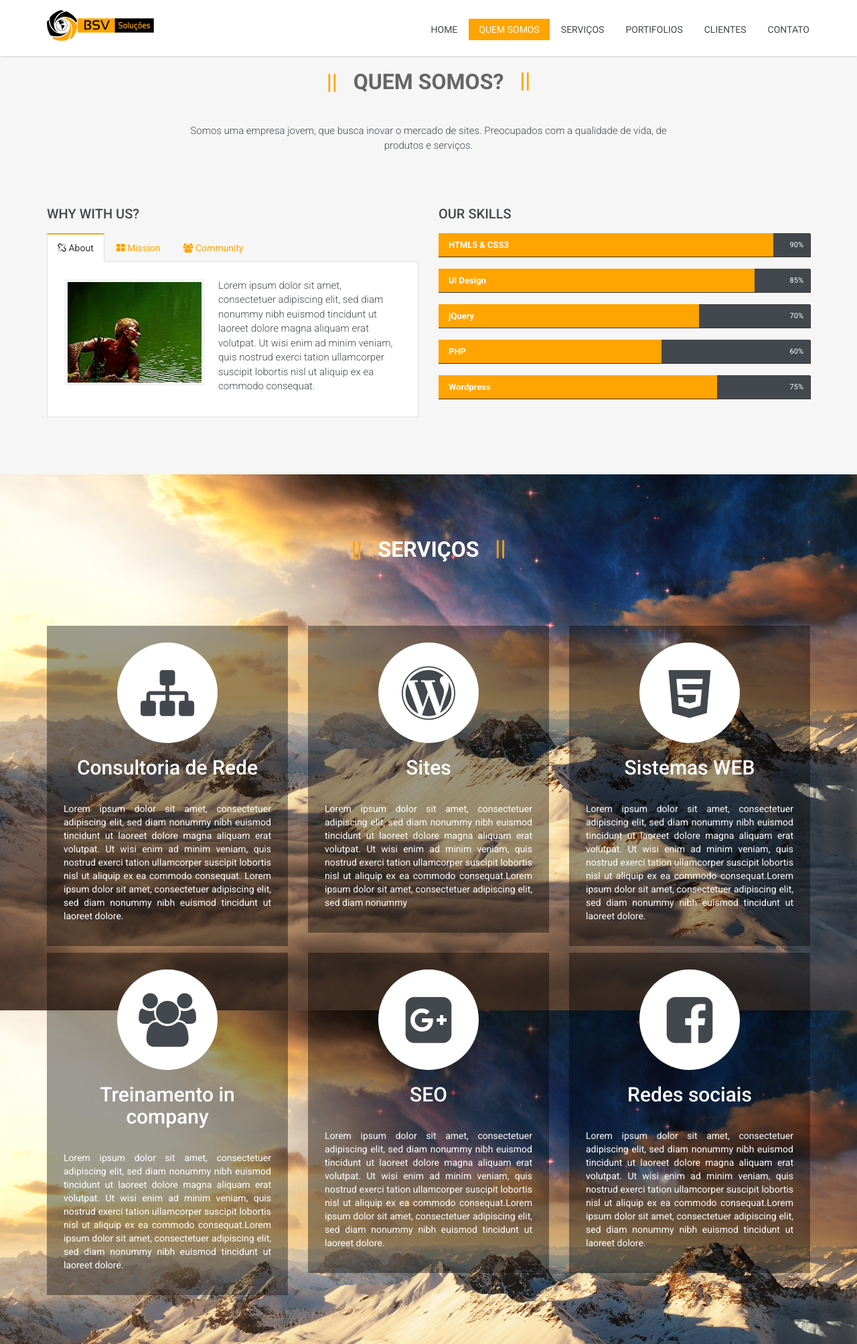
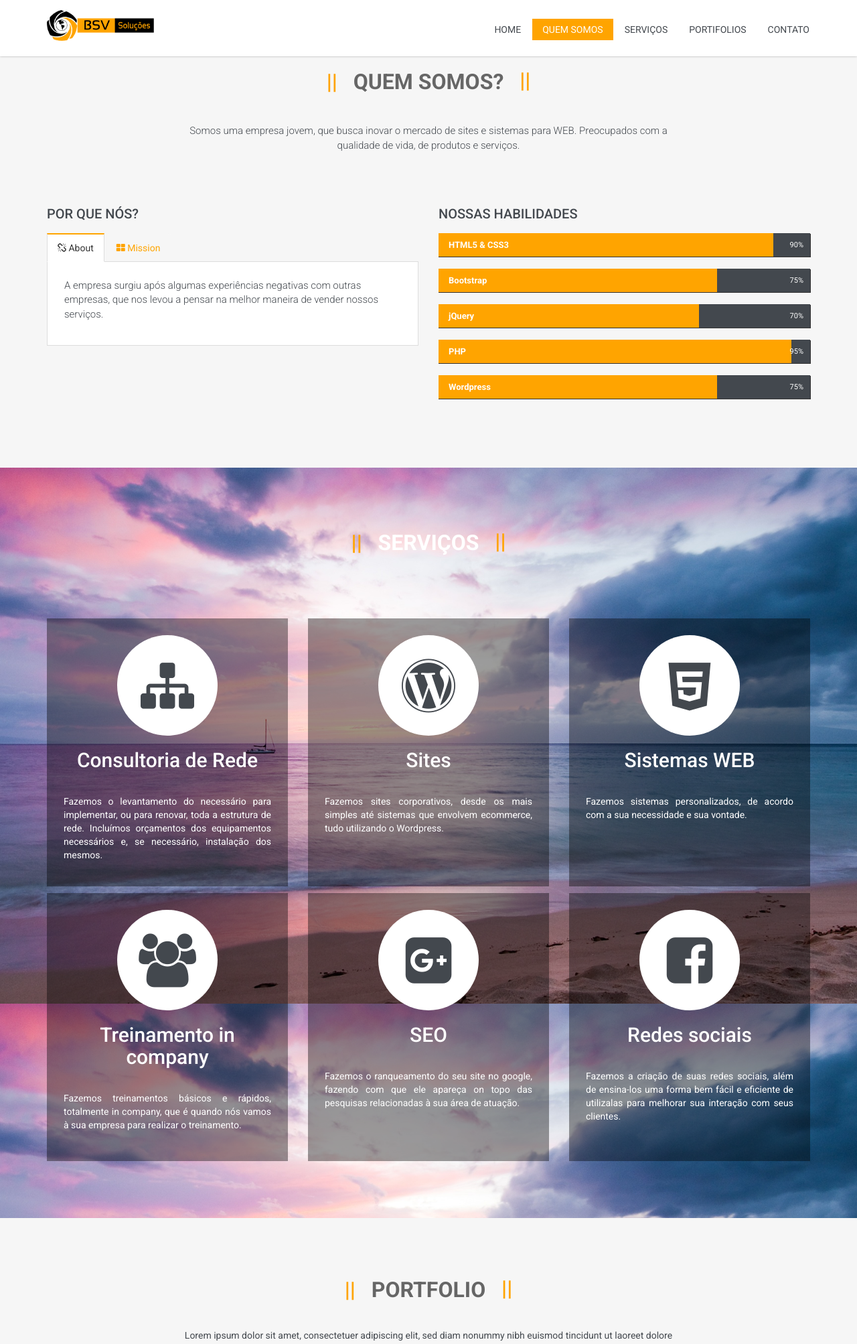
Before and after one commit to victordf/bsvsolucoes, a PHP site: template app/view/pages/home.twig in a window 1280 px wide. Shown: the top 2006 px of the page at 67% size. Run offline with PHP 8.4, Linux system fonts and the light colour scheme; the template is opened without the code that fills it, so the values that code supplies are empty; some libraries are stand-ins or nearby versions.

Commit message:
Atualização dos textos do site. Inclusão da nova imagem de fundo da seção de serviços. Alteração do estilo da seção de serviços, para alterar o background de acordo com o tamanho da tela, caso seja menor que 768px a tela apresentará uma cor fixa, para telas maiores será apresentada uma imagem de fundo.

```diff
--- a/app/class/Email.class.php
+++ b/app/class/Email.class.php
@@ -93,8 +93,9 @@ class Email {
     public function send($assunto, $corpo){
         $this->mailer->Subject = $assunto;
         $this->mailer->Body = $corpo;
-
         if(!$this->mailer->send()){
+            var_dump($this->mailer->ErrorInfo);
+            die();
             $this->error = $this->mailer->ErrorInfo;
             return false;
         } else {
--- a/app/view/layout/main.twig
+++ b/app/view/layout/main.twig
@@ -46,7 +46,7 @@
     <footer id="footer">
         <div class="container">
             <div class="text-center">
-                <p>Copyright &copy; 2016 - Feito pelo V do BSV</p>
+                <p>Copyright &copy; 2016 - Feito pela BSV Soluções</p>
             </div>
         </div>
     </footer> <!--/#footer-->
--- a/app/view/pages/home.twig
+++ b/app/view/pages/home.twig
@@ -29,7 +29,7 @@
                         <li class="scroll"><a href="#about-us">Quem somos</a></li>
                         <li class="scroll"><a href="#services">Serviços</a></li>
                         <li class="scroll"><a href="#portfolio">Portifolios</a></li>
-                        <li class="scroll"><a href="#clients">Clientes</a></li>
+                        {#<li class="scroll"><a href="#clients">Clientes</a></li>#}
                         <li class="scroll"><a href="#contact">Contato</a></li>
                     </ul>
                 </div>
@@ -73,48 +73,52 @@
                 <div class="col-sm-8 col-sm-offset-2">
                     <h2 class="title-one">Quem somos?</h2>
                     <p>
-                        Somos uma empresa jovem, que busca inovar o mercado de sites. Preocupados com a qualidade de vida, de produtos e serviços.
+                        Somos uma empresa jovem, que busca inovar o mercado de sites e sistemas para WEB. Preocupados com a qualidade de vida, de produtos e serviços.
                     </p>
                 </div>
             </div>
             <div class="about-us">
                 <div class="row">
                     <div class="col-sm-6">
-                        <h3>Why with us?</h3>
+                        <h3>Por que nós?</h3>
                         <ul class="nav nav-tabs">
                             <li class="active"><a href="#about" data-toggle="tab"><i class="fa fa-chain-broken"></i> About</a></li>
                             <li><a href="#mission" data-toggle="tab"><i class="fa fa-th-large"></i> Mission</a></li>
-                            <li><a href="#community" data-toggle="tab"><i class="fa fa-users"></i> Community</a></li>
+                            {#<li><a href="#community" data-toggle="tab"><i class="fa fa-users"></i> Community</a></li>#}
                         </ul>
                         <div class="tab-content">
                             <div class="tab-pane fade in active" id="about">
                                 <div class="media">
-                                    <img class="pull-left media-object" src="{{ RAIZ }}web/images/about-us/about.jpg" alt="about us">
+                                    {#<img class="pull-left media-object" src="{{ RAIZ }}web/images/about-us/about.jpg" alt="about us">#}
                                     <div class="media-body">
-                                        <p>Lorem ipsum dolor sit amet, consectetuer adipiscing elit, sed diam nonummy nibh euismod tincidunt ut laoreet dolore magna aliquam erat volutpat. Ut wisi enim ad minim veniam, quis nostrud exerci tation ullamcorper suscipit lobortis nisl ut aliquip ex ea commodo consequat.</p>
+                                        <p>
+                                            A empresa surgiu após algumas experiências negativas com outras empresas, que nos levou a pensar na melhor maneira de vender nossos serviços.
+                                        </p>
                                     </div>
                                 </div>
                             </div>
                             <div class="tab-pane fade" id="mission">
                                 <div class="media">
-                                    <img class="pull-left media-object" src="{{ RAIZ }}web/images/about-us/mission.jpg" alt="Mission">
+                                    {#<img class="pull-left media-object" src="{{ RAIZ }}web/images/about-us/mission.jpg" alt="Mission">#}
                                     <div class="media-body">
-                                        <p>Lorem ipsum dolor sit amet, consectetuer adipiscing elit, sed diam nonummy nibh euismod tincidunt ut laoreet dolore magna aliquam erat volutpat. Ut wisi enim ad minim veniam, quis nostrud exerci </p>
+                                        <p>
+                                            Nossa missão, é entregar o melhor produto possível e da melhor maneira possível. Priorizando a satisfação do cliente e dos que trabalham conosco.
+                                        </p>
                                     </div>
                                 </div>
                             </div>
-                            <div class="tab-pane fade" id="community">
-                                <div class="media">
-                                    <img class="pull-left media-object" src="{{ RAIZ }}web/images/about-us/community.jpg" alt="Community">
-                                    <div class="media-body">
-                                        <p>Lorem ipsum dolor sit amet, consectetuer adipiscing elit, sed diam nonummy nibh euismod tincidunt ut laoreet dolore magna aliquam erat volutpat. </p>
-                                    </div>
-                                </div>
-                            </div>
+                            {#<div class="tab-pane fade" id="community">#}
+                                {#<div class="media">#}
+                                    {#<img class="pull-left media-object" src="{{ RAIZ }}web/images/about-us/community.jpg" alt="Community">#}
+                                    {#<div class="media-body">#}
+                                        {#<p>Lorem ipsum dolor sit amet, consectetuer adipiscing elit, sed diam nonummy nibh euismod tincidunt ut laoreet dolore magna aliquam erat volutpat. </p>#}
+                                    {#</div>#}
+                                {#</div>#}
+                            {#</div>#}
                         </div>
                     </div>
                     <div class="col-sm-6">
-                        <h3>Our Skills</h3>
+                        <h3>Nossas Habilidades</h3>
                         <div class="skill-bar">
                             <div class="skillbar clearfix " data-percent="90%">
                                 <div class="skillbar-title">
@@ -123,20 +127,20 @@
                                 <div class="skillbar-bar"></div>
                                 <div class="skill-bar-percent">90%</div>
                             </div> <!-- End Skill Bar -->
-                            <div class="skillbar clearfix" data-percent="85%">
-                                <div class="skillbar-title"><span>UI Design</span></div>
+                            <div class="skillbar clearfix " data-percent="75%">
+                                <div class="skillbar-title"><span>Bootstrap</span></div>
                                 <div class="skillbar-bar"></div>
-                                <div class="skill-bar-percent">85%</div>
+                                <div class="skill-bar-percent">75%</div>
                             </div> <!-- End Skill Bar -->
                             <div class="skillbar clearfix " data-percent="70%">
                                 <div class="skillbar-title"><span>jQuery</span></div>
                                 <div class="skillbar-bar"></div>
                                 <div class="skill-bar-percent">70%</div>
                             </div> <!-- End Skill Bar -->
-                            <div class="skillbar clearfix " data-percent="60%">
+                            <div class="skillbar clearfix " data-percent="95%">
                                 <div class="skillbar-title"><span>PHP</span></div>
                                 <div class="skillbar-bar"></div>
-                                <div class="skill-bar-percent">60%</div>
+                                <div class="skill-bar-percent">95%</div>
                             </div> <!-- End Skill Bar -->
                             <div class="skillbar clearfix " data-percent="75%">
                                 <div class="skillbar-title"><span>Wordpress</span></div>
@@ -165,42 +169,54 @@
                                 <div class="single-service">
                                     <i class="fa fa-sitemap"></i>
                                     <h2>Consultoria de Rede</h2>
-                                    <p>Lorem ipsum dolor sit amet, consectetuer adipiscing elit, sed diam nonummy nibh euismod tincidunt ut laoreet dolore magna aliquam erat volutpat. Ut wisi enim ad minim veniam, quis nostrud exerci tation ullamcorper suscipit lobortis nisl ut aliquip ex ea commodo consequat. Lorem ipsum dolor sit amet, consectetuer adipiscing elit, sed diam nonummy nibh euismod tincidunt ut laoreet dolore.</p>
+                                    <p>
+                                        Fazemos o levantamento do necessário para implementar, ou para renovar, toda a estrutura de rede. Incluímos orçamentos dos equipamentos necessários e, se necessário, instalação dos mesmos.
+                                    </p>
                                 </div>
                             </div>
                             <div class="col-sm-4">
                                 <div class="single-service">
                                     <i class="fa fa-wordpress"></i>
                                     <h2>Sites</h2>
-                                    <p>Lorem ipsum dolor sit amet, consectetuer adipiscing elit, sed diam nonummy nibh euismod tincidunt ut laoreet dolore magna aliquam erat volutpat. Ut wisi enim ad minim veniam, quis nostrud exerci tation ullamcorper suscipit lobortis nisl ut aliquip ex ea commodo consequat.Lorem ipsum dolor sit amet, consectetuer adipiscing elit, sed diam nonummy </p>
+                                    <p>
+                                        Fazemos sites corporativos, desde os mais simples até sistemas que envolvem ecommerce, tudo utilizando o Wordpress.
+                                    </p>
                                 </div>
                             </div>
                             <div class="col-sm-4">
                                 <div class="single-service">
                                     <i class="fa fa-html5"></i>
                                     <h2>Sistemas WEB</h2>
-                                    <p>Lorem ipsum dolor sit amet, consectetuer adipiscing elit, sed diam nonummy nibh euismod tincidunt ut laoreet dolore magna aliquam erat volutpat. Ut wisi enim ad minim veniam, quis nostrud exerci tation ullamcorper suscipit lobortis nisl ut aliquip ex ea commodo consequat.Lorem ipsum dolor sit amet, consectetuer adipiscing elit, sed diam nonummy nibh euismod tincidunt ut laoreet dolore.</p>
+                                    <p>
+                                        Fazemos sistemas personalizados, de acordo com a sua necessidade e sua vontade.
+                                    </p>
                                 </div>
                             </div>
                             <div class="col-sm-4">
                                 <div class="single-service">
                                     <i class="fa fa-users"></i>
                                     <h2>Treinamento in company</h2>
-                                    <p>Lorem ipsum dolor sit amet, consectetuer adipiscing elit, sed diam nonummy nibh euismod tincidunt ut laoreet dolore magna aliquam erat volutpat. Ut wisi enim ad minim veniam, quis nostrud exerci tation ullamcorper suscipit lobortis nisl ut aliquip ex ea commodo consequat.Lorem ipsum dolor sit amet, consectetuer adipiscing elit, sed diam nonummy nibh euismod tincidunt ut laoreet dolore.</p>
+                                    <p>
+                                        Fazemos treinamentos básicos e rápidos, totalmente in company, que é quando nós vamos à sua empresa para realizar o treinamento.
+                                    </p>
                                 </div>
                             </div>
                             <div class="col-sm-4">
                                 <div class="single-service">
                                     <i class="fa fa-google-plus-square"></i>
                                     <h2>SEO</h2>
-                                    <p>Lorem ipsum dolor sit amet, consectetuer adipiscing elit, sed diam nonummy nibh euismod tincidunt ut laoreet dolore magna aliquam erat volutpat. Ut wisi enim ad minim veniam, quis nostrud exerci tation ullamcorper suscipit lobortis nisl ut aliquip ex ea commodo consequat.Lorem ipsum dolor sit amet, consectetuer adipiscing elit, sed diam nonummy nibh euismod tincidunt ut laoreet dolore.</p>
+                                    <p>
+                                        Fazemos o ranqueamento do seu site no google, fazendo com que ele apareça on topo das pesquisas relacionadas à sua área de atuação.
+                                    </p>
                                 </div>
                             </div>
                             <div class="col-sm-4">
                                 <div class="single-service">
                                     <i class="fa fa-facebook-square"></i>
                                     <h2>Redes sociais</h2>
-                                    <p>Lorem ipsum dolor sit amet, consectetuer adipiscing elit, sed diam nonummy nibh euismod tincidunt ut laoreet dolore magna aliquam erat volutpat. Ut wisi enim ad minim veniam, quis nostrud exerci tation ullamcorper suscipit lobortis nisl ut aliquip ex ea commodo consequat.Lorem ipsum dolor sit amet, consectetuer adipiscing elit, sed diam nonummy nibh euismod tincidunt ut laoreet dolore.</p>
+                                    <p>
+                                        Fazemos a criação de suas redes sociais, além de ensina-los uma forma bem fácil e eficiente de utilizalas para melhorar sua interação com seus clientes.
+                                    </p>
                                 </div>
                             </div>
                         </div>
@@ -244,65 +260,65 @@
 
     </section> <!--/#portfolio-->
 
-    <section id="clients" class="parallax-section">
-        <div class="container">
-            <div class="clients-wrapper">
-                <div class="row text-center">
-                    <div class="col-sm-8 col-sm-offset-2">
-                        <h2 class="title-one">Clients Say About Us</h2>
-                        <p>Lorem ipsum dolor sit amet, consectetuer adipiscing elit, sed diam nonummy nibh euismod tincidunt ut laoreet dolore magna aliquam erat volutpat. Ut wisi enim ad minim veniam, quis nostrud exerci tation ullamcorper suscipit. Lorem ipsum dolor sit amet, consectetuer adipiscing elit</p>
-                    </div>
-                </div>
-                <div id="clients-carousel" class="carousel slide" data-ride="carousel"> <!-- Indicators -->
-                    <ol class="carousel-indicators">
-                        <li data-target="#clients-carousel" data-slide-to="0" class="active"></li>
-                        <li data-target="#clients-carousel" data-slide-to="1"></li>
-                        <li data-target="#clients-carousel" data-slide-to="2"></li>
-                    </ol> <!-- Wrapper for slides -->
-                    <div class="carousel-inner">
-                        <div class="item active">
-                            <div class="single-client">
-                                <div class="media">
-                                    <img class="pull-left" src="{{ RAIZ }}web/images/clients/client1.jpg" alt="">
-                                    <div class="media-body">
-                                        <blockquote><p>Lorem ipsum dolor sit amet, consectetur adipiscing elit. Integer posuere erat a ante. Lorem ipsum dolor sit amet, consectetur adipiscing elit. Integer posuere erat a ante.</p><small>Someone famous in Source Title</small><a href="">www.yourwebsite.com</a></blockquote>
-                                    </div>
-                                </div>
-                            </div>
-                        </div>
-                        <div class="item">
-                            <div class="single-client">
-                                <div class="media">
-                                    <img class="pull-left" src="{{ RAIZ }}web/images/clients/client3.jpg" alt="">
-                                    <div class="media-body">
-                                        <blockquote><p>Lorem ipsum dolor sit amet, consectetur adipiscing elit. Integer posuere erat a ante. Lorem ipsum dolor sit amet, consectetur adipiscing elit. Integer posuere erat a ante.</p><small>Someone famous in Source Title</small><a href="">www.yourwebsite.com</a></blockquote>
-                                    </div>
-                                </div>
-                            </div>
-                        </div>
-                        <div class="item">
-                            <div class="single-client">
-                                <div class="media">
-                                    <img class="pull-left" src="{{ RAIZ }}web/images/clients/client2.jpg" alt="">
-                                    <div class="media-body">
-                                        <blockquote><p>Lorem ipsum dolor sit amet, consectetur adipiscing elit. Integer posuere erat a ante. Lorem ipsum dolor sit amet, consectetur adipiscing elit. Integer posuere erat a ante.</p><small>Someone famous in Source Title</small><a href="">www.yourwebsite.com</a></blockquote>
-                                    </div>
-                                </div>
-                            </div>
-                        </div>
-                    </div>
-                </div>
-            </div>
-        </div>
-    </section><!--/#clients-->
+    {#<section id="clients" class="parallax-section">#}
+        {#<div class="container">#}
+            {#<div class="clients-wrapper">#}
+                {#<div class="row text-center">#}
+                    {#<div class="col-sm-8 col-sm-offset-2">#}
+                        {#<h2 class="title-one">Clients Say About Us</h2>#}
+                        {#<p>Lorem ipsum dolor sit amet, consectetuer adipiscing elit, sed diam nonummy nibh euismod tincidunt ut laoreet dolore magna aliquam erat volutpat. Ut wisi enim ad minim veniam, quis nostrud exerci tation ullamcorper suscipit. Lorem ipsum dolor sit amet, consectetuer adipiscing elit</p>#}
+                    {#</div>#}
+                {#</div>#}
+                {#<div id="clients-carousel" class="carousel slide" data-ride="carousel"> <!-- Indicators -->#}
+                    {#<ol class="carousel-indicators">#}
+                        {#<li data-target="#clients-carousel" data-slide-to="0" class="active"></li>#}
+                        {#<li data-target="#clients-carousel" data-slide-to="1"></li>#}
+                        {#<li data-target="#clients-carousel" data-slide-to="2"></li>#}
+                    {#</ol> <!-- Wrapper for slides -->#}
+                    {#<div class="carousel-inner">#}
+                        {#<div class="item active">#}
+                            {#<div class="single-client">#}
+                                {#<div class="media">#}
+                                    {#<img class="pull-left" src="{{ RAIZ }}web/images/clients/client1.jpg" alt="">#}
+                                    {#<div class="media-body">#}
+                                        {#<blockquote><p>Lorem ipsum dolor sit amet, consectetur adipiscing elit. Integer posuere erat a ante. Lorem ipsum dolor sit amet, consectetur adipiscing elit. Integer posuere erat a ante.</p><small>Someone famous in Source Title</small><a href="">www.yourwebsite.com</a></blockquote>#}
+                                    {#</div>#}
+                                {#</div>#}
+                            {#</div>#}
+                        {#</div>#}
+                        {#<div class="item">#}
+                            {#<div class="single-client">#}
+                                {#<div class="media">#}
+                                    {#<img class="pull-left" src="{{ RAIZ }}web/images/clients/client3.jpg" alt="">#}
+                                    {#<div class="media-body">#}
+                                        {#<blockquote><p>Lorem ipsum dolor sit amet, consectetur adipiscing elit. Integer posuere erat a ante. Lorem ipsum dolor sit amet, consectetur adipiscing elit. Integer posuere erat a ante.</p><small>Someone famous in Source Title</small><a href="">www.yourwebsite.com</a></blockquote>#}
+                                    {#</div>#}
+                                {#</div>#}
+                            {#</div>#}
+                        {#</div>#}
+                        {#<div class="item">#}
+                            {#<div class="single-client">#}
+                                {#<div class="media">#}
+                                    {#<img class="pull-left" src="{{ RAIZ }}web/images/clients/client2.jpg" alt="">#}
+                                    {#<div class="media-body">#}
+                                        {#<blockquote><p>Lorem ipsum dolor sit amet, consectetur adipiscing elit. Integer posuere erat a ante. Lorem ipsum dolor sit amet, consectetur adipiscing elit. Integer posuere erat a ante.</p><small>Someone famous in Source Title</small><a href="">www.yourwebsite.com</a></blockquote>#}
+                                    {#</div>#}
+                                {#</div>#}
+                            {#</div>#}
+                        {#</div>#}
+                    {#</div>#}
+                {#</div>#}
+            {#</div>#}
+        {#</div>#}
+    {#</section><!--/#clients-->#}
 
     <section id="contact">
         <div class="container">
             <div class="row text-center clearfix">
                 <div class="col-sm-8 col-sm-offset-2">
                     <div class="contact-heading">
-                        <h2 class="title-one">Contact With Us</h2>
-                        <p>Lorem ipsum dolor sit amet, consectetuer adipiscing elit</p>
+                        <h2 class="title-one">Fale Concosco</h2>
+                        <p>Alguma dúvida, necessidade ou querendo marcar uma visita? Entre em contato com a gente!</p>
                     </div>
                 </div>
             </div>
@@ -364,7 +380,13 @@
 
         $('#btn-send-contato').click(function(){
             if(validaForm('contact-form')){
-                alert('Foi!');
+                $.ajax({
+                    url: "{{ RAIZ }}email",
+                    type: "GET",
+                    success: function(data){
+                        alert(data);
+                    }
+                });
             }
         });
     </script>
--- a/web/css/main.css
+++ b/web/css/main.css
@@ -611,11 +611,24 @@ h1, h2, h3, h4, h5, h6 {
 ======Service CSS=====
 ======================*/
 
-#services {
-  background-image: url("../images/asgard.jpg");
-  color:#fff;
-  text-align:center;
-  background-color:	#0A0A13;
+/* Define a configuração geral da seção de serviços, para telas menores que 768px */
+@media (max-width: 768px) {
+	#services {
+		/*background-image: url("../images/praia-pordosol.jpg");*/
+		background-color: #BEAACF;
+		color:#fff;
+		text-align:center;
+		/*background-color:	#0A0A13;*/
+	}
+}
+
+@media (min-width: 768px) {
+	#services {
+		background-image: url("../images/praia-pordosol.jpg");
+		color: #fff;
+		text-align: center;
+		background-color: #0A0A13;
+	}
 }
 
 .services {
@@ -638,6 +651,7 @@ h1, h2, h3, h4, h5, h6 {
 	-webkit-transition: all 0.9s ease 0s;
 	-o-transition: all 0.9s ease 0s;
 	margin-bottom: 10px;
+	height: 400px;
 }
 
 .single-service p {
@@ -1192,7 +1206,8 @@ h1, h2, h3, h4, h5, h6 {
 }
 
 .contact-details {
-	padding-top:75px;
+	/*padding-top:75px;*/
+	padding-top: 0px;
 }
 
 .pattern {
```
Also changed, not shown: web/images/praia-pordosol.jpg (added).
